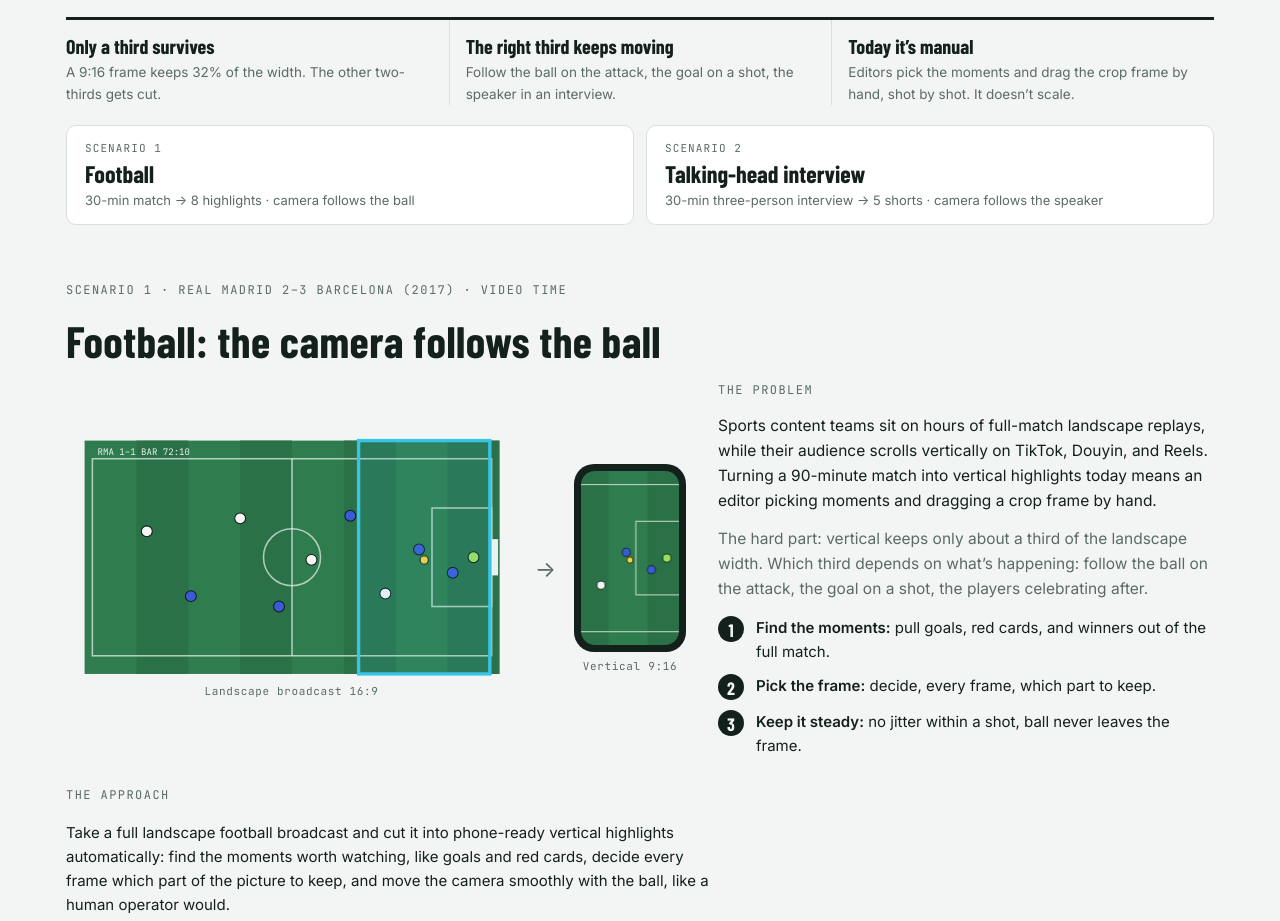
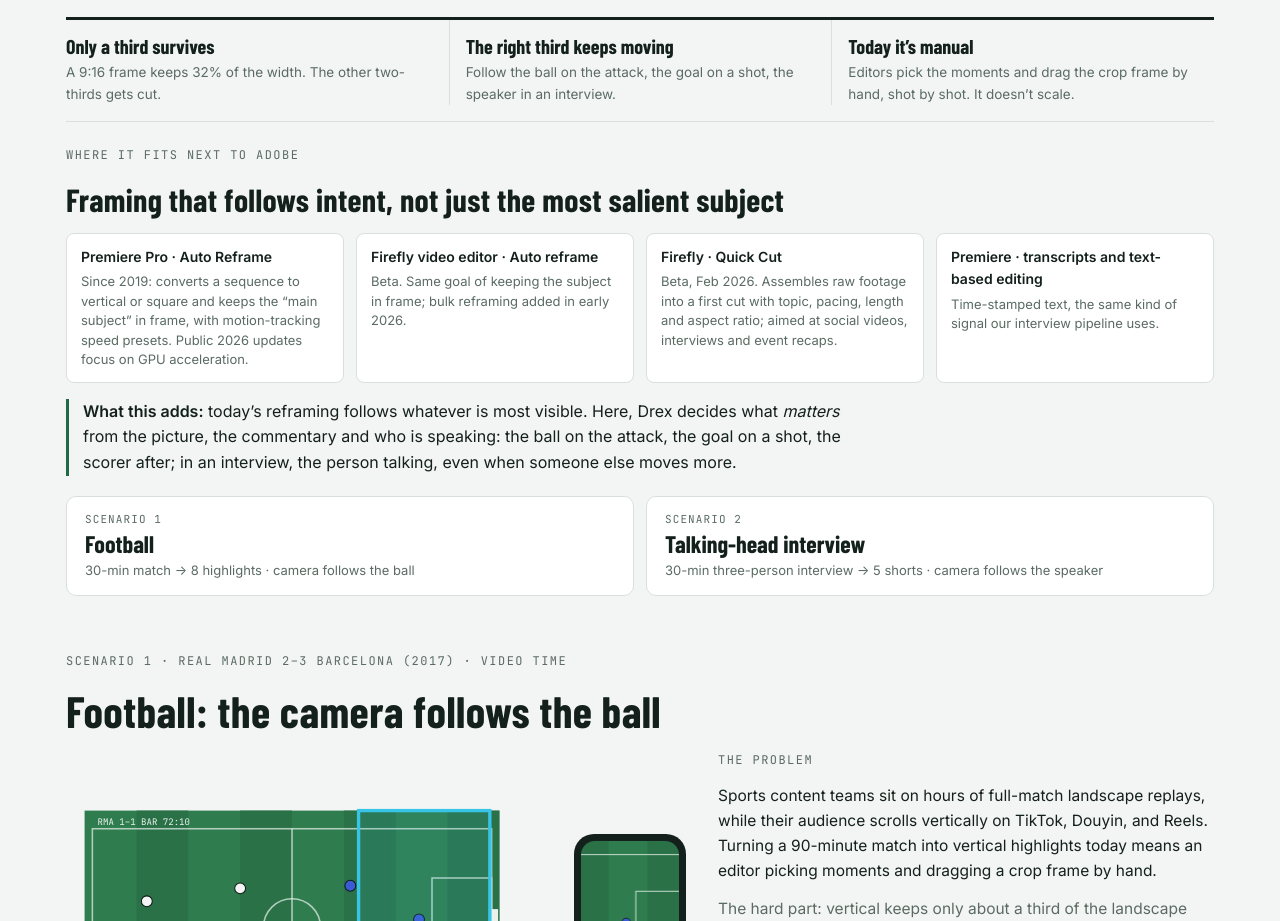
Before and after one commit to rederyang/drex-reframe, a plain HTML site: page scripts/report_template.html in a window 1280 px wide. Shown: the part 1285-2206 px from the top of the page. Drawn offline with nearby package versions, Linux system fonts and the light colour scheme.

Commit message:
docs: add 'Where it fits next to Adobe' to the results page intro (#15)
Four cards on Premiere Pro Auto Reframe, Firefly Auto reframe, Firefly Quick Cut and Premiere's
transcripts, plus the project's highlight: framing that follows intent, not just salience.

Co-authored-by: Claude Opus 5.5 <noreply@anthropic.com>

```diff
--- a/scripts/report_template.html
+++ b/scripts/report_template.html
@@ -329,6 +329,16 @@ table.diff td{vertical-align:top;line-height:1.55}
 .panel dt{color:var(--muted)}
 .panel dd{margin:0;font-family:var(--f-mono);font-size:12px}
 .panel small{color:var(--muted)}
+
+/* where it fits next to Adobe */
+.adobe{display:grid;gap:16px;padding-top:24px;border-top:1px solid var(--line)}
+.adobe-grid{display:grid;grid-template-columns:repeat(4,minmax(0,1fr));gap:12px}
+.adobe-grid>div{display:grid;gap:4px;align-content:start;padding:12px 14px;background:var(--surface);border:1px solid var(--line);border-radius:8px;min-width:0}
+.adobe-grid b{font-size:14px}
+.adobe-grid span{font-size:13px;color:var(--muted);line-height:1.5}
+.adobe-pitch{font-size:16px;max-width:78ch;padding-left:14px;border-left:3px solid var(--pitch)}
+@media (max-width:900px){.adobe-grid{grid-template-columns:repeat(2,minmax(0,1fr))}}
+@media (max-width:480px){.adobe-grid{grid-template-columns:minmax(0,1fr)}}
 @media (prefers-reduced-motion:reduce){*{scroll-behavior:auto}}
 </style>
 
@@ -360,6 +370,17 @@ table.diff td{vertical-align:top;line-height:1.55}
         <div><b>The right third keeps moving</b><span>Follow the ball on the attack, the goal on a shot, the speaker in an interview.</span></div>
         <div><b>Today it’s manual</b><span>Editors pick the moments and drag the crop frame by hand, shot by shot. It doesn’t scale.</span></div>
       </div>
+    </section>
+    <section class="adobe" aria-labelledby="adobe-h">
+      <div class="eyebrow">Where it fits next to Adobe</div>
+      <h2 id="adobe-h">Framing that follows intent, not just the most salient subject</h2>
+      <div class="adobe-grid">
+        <div><b>Premiere Pro · Auto Reframe</b><span>Since 2019: converts a sequence to vertical or square and keeps the “main subject” in frame, with motion-tracking speed presets. Public 2026 updates focus on GPU acceleration.</span></div>
+        <div><b>Firefly video editor · Auto reframe</b><span>Beta. Same goal of keeping the subject in frame; bulk reframing added in early 2026.</span></div>
+        <div><b>Firefly · Quick Cut</b><span>Beta, Feb 2026. Assembles raw footage into a first cut with topic, pacing, length and aspect ratio; aimed at social videos, interviews and event recaps.</span></div>
+        <div><b>Premiere · transcripts and text-based editing</b><span>Time-stamped text, the same kind of signal our interview pipeline uses.</span></div>
+      </div>
+      <p class="adobe-pitch"><b>What this adds:</b> today’s reframing follows whatever is most visible. Here, Drex decides what <i>matters</i> from the picture, the commentary and who is speaking: the ball on the attack, the goal on a shot, the scorer after; in an interview, the person talking, even when someone else moves more.</p>
     </section>
     <nav class="cases" role="tablist" aria-label="Choose a scenario">
       <a href="#football" role="tab" id="tab-football" aria-controls="case-football">
```
